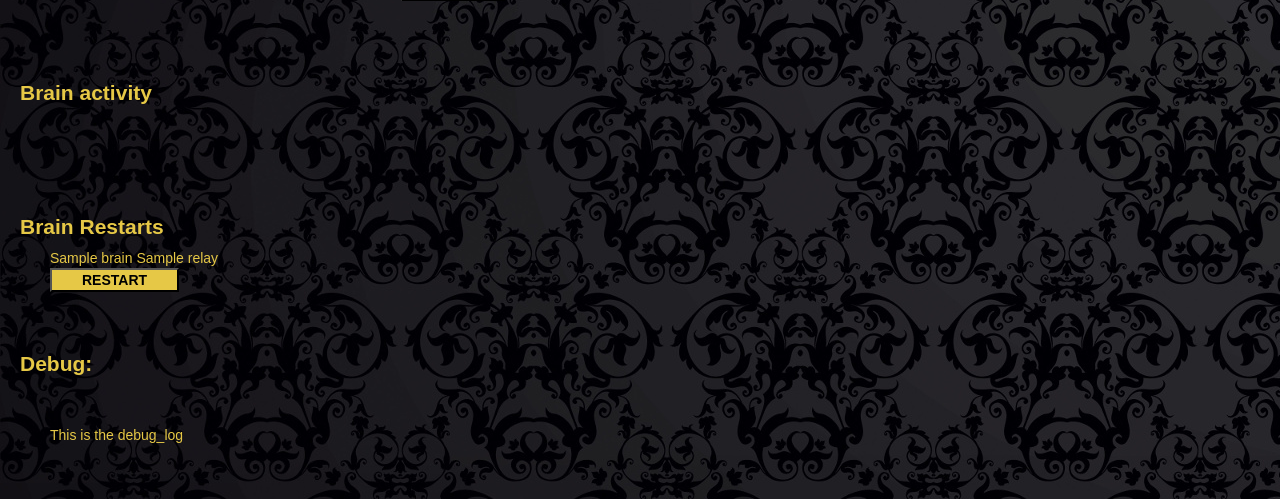
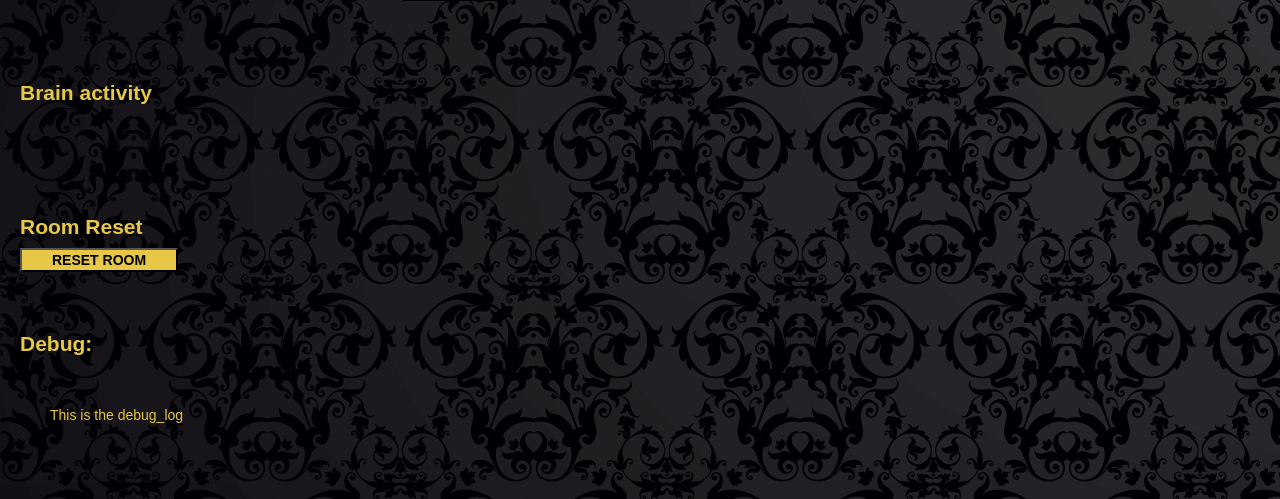
Before and after one commit to MartinPek/Electroscape-Interface, a Flask app: template templates/index.html in a window 1280 px wide. Shown: the part 301-800 px from the top of the page. Run offline with Flask 2, Linux system fonts and the light colour scheme; the template is opened without the code that fills it: most values are stand-ins (such as "Sample title", 1, 10 or a date in 2020); some libraries are stand-ins or nearby versions.

Commit message:
app: restart_brain -> resetroom adn removed brain restarts

```diff
--- a/app.py
+++ b/app.py
@@ -94,7 +94,7 @@ def interpreter(immuteable):
     action_dict = {
         "relayOverride": stb.set_override,
         "relaySetStatus": stb.set_relay,
-        "restartBrain": stb.restart_brain,
+        "reset_room": stb.restart_all_brains,
         "login": stb.login,
         "extend_relays": stb.extend_relays,
         "logout": stb.logout
--- a/templates/index.html
+++ b/templates/index.html
@@ -100,13 +100,20 @@
 <br>
 <br>
 
+<br><h2>Room Reset</h2>
 <div id="Brains" class="control_section">
+    <form method="POST" action="">
+        <button type="submit" class="button" name="reset_room" value="">RESET ROOM</button>
+    </form>
+
+    <!-- comments aren't strong enough apprently, the joy of webdeving -->
+    <script>/*
     <br><h2>Brain Restarts</h2>
     {% for brain in brains %}
         {% include '_brain.html' %}
     {% endfor %}
+    */</script>
 </div>
-
 
 <br>
 <br>
```
